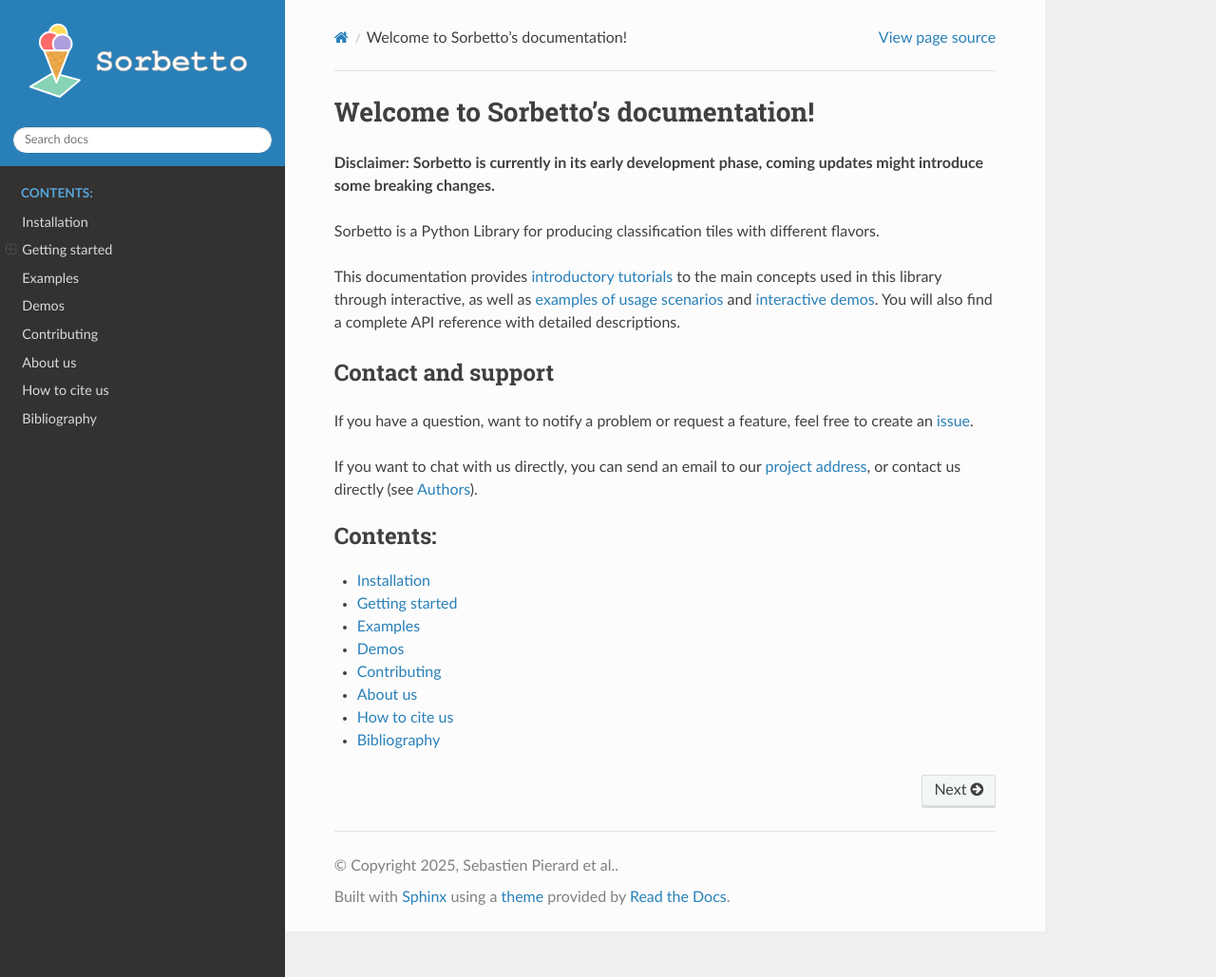
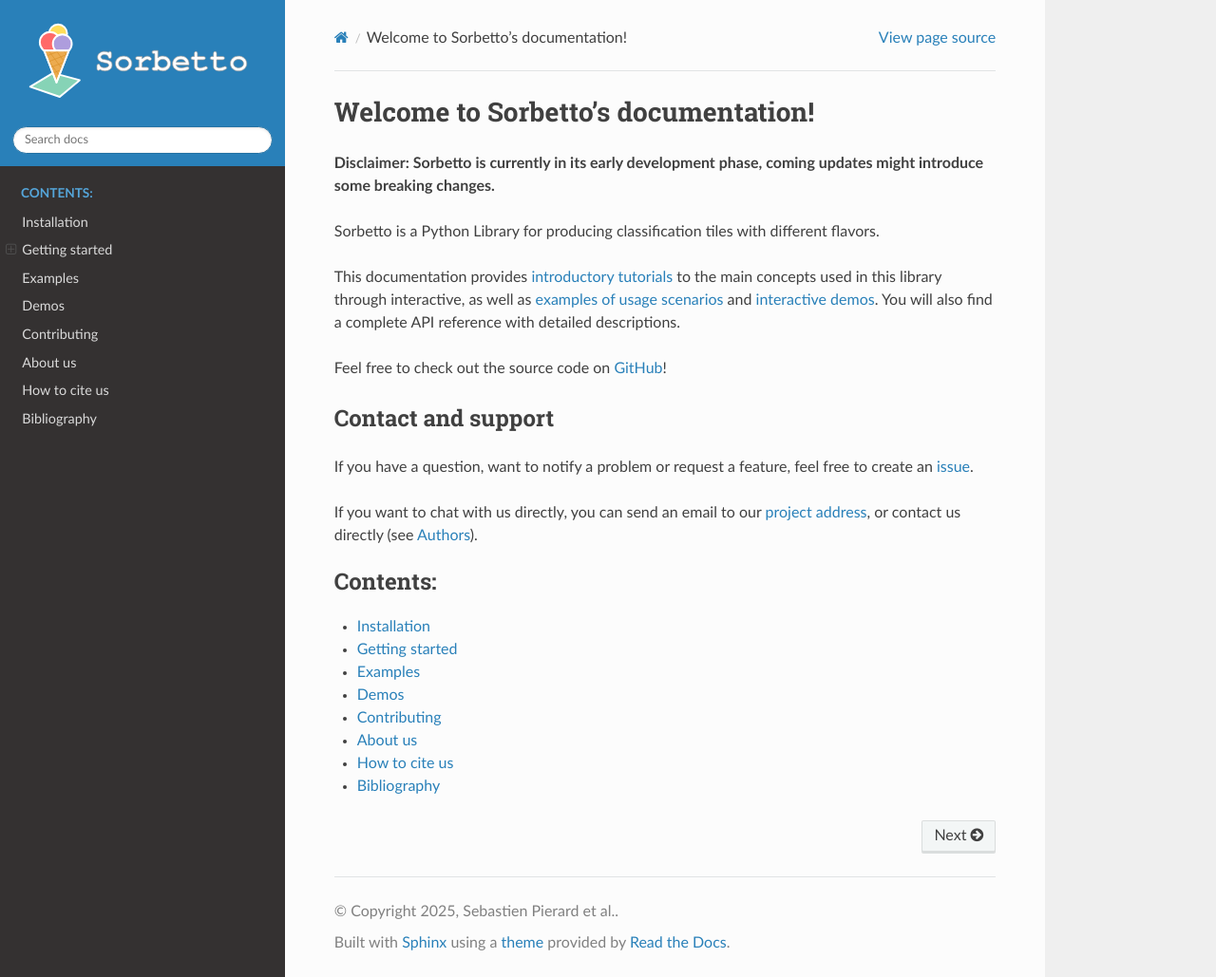
Before and after one commit to uliege-performance/sorbetto, a Sphinx documentation site: the page built from doc/index.rst, in a window 1280 px wide and 1029 px high. Shown: the whole window at 95% size. Built offline with Sphinx 7.4.7 and the Read the Docs theme 3.1.0, drawn with Linux system fonts in a browser that asks for light colours; pages that are not in the unit, such as notebooks, are missing from menus.

Commit message:
[REF] add link to github in docs

```diff
--- a/doc/index.rst
+++ b/doc/index.rst
@@ -12,6 +12,9 @@
 :ref:`examples of usage scenarios <Examples>` and :ref:`interactive demos
 <Demos>`. You will also find a complete API reference with detailed
 descriptions.
+
+Feel free to check out the source code on `GitHub
+<https://github.com/uliege-performance/sorbetto>`__!
 
 
 Contact and support
```
